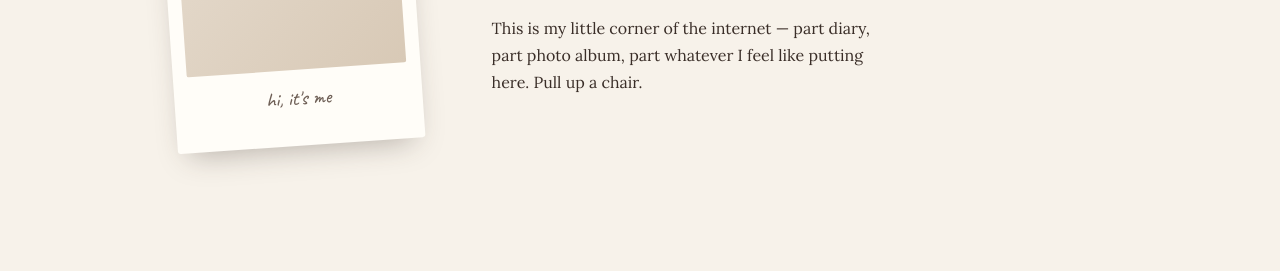
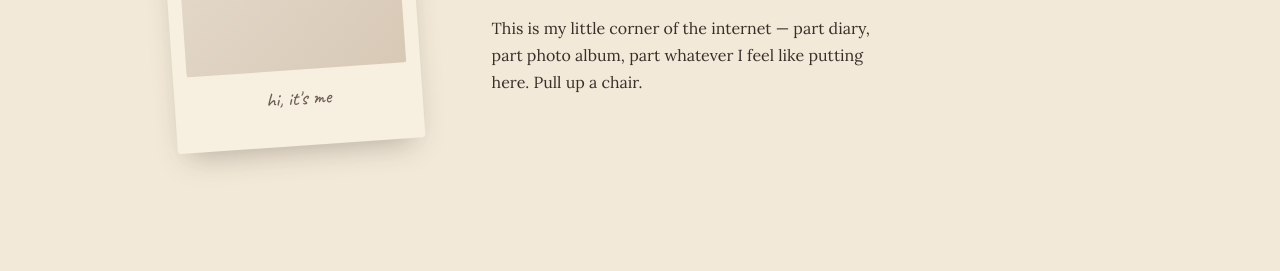
Before and after one commit to NilouferSanahMohammed-dev/sanah-blog, a plain HTML site: page index.html in a window 1280 px wide. Shown: the part 313-584 px from the top of the page. Drawn offline with nearby package versions, Linux system fonts and the light colour scheme.

Commit message:
Swap accent to pastel baby blue and warm up the paper tones to beige

```diff
--- a/style.css
+++ b/style.css
@@ -1,15 +1,15 @@
 * { box-sizing: border-box; }
 
 :root {
-  --paper: #f7f2ea;
-  --paper-card: #fffdf8;
+  --paper: #f2e9d8;
+  --paper-card: #f7efe0;
   --ink: #3a2e28;
   --ink-soft: #6e5f56;
-  --plum: #8e5b73;
-  --plum-deep: #6e4257;
+  --plum: #93bfe0;
+  --plum-deep: #5f93c2;
   --sage: #7c8a5e;
   --sage-deep: #5e6a44;
-  --tape: rgba(142, 91, 115, 0.35);
+  --tape: rgba(95, 147, 194, 0.35);
 }
 
 html { scroll-behavior: smooth; }
```
